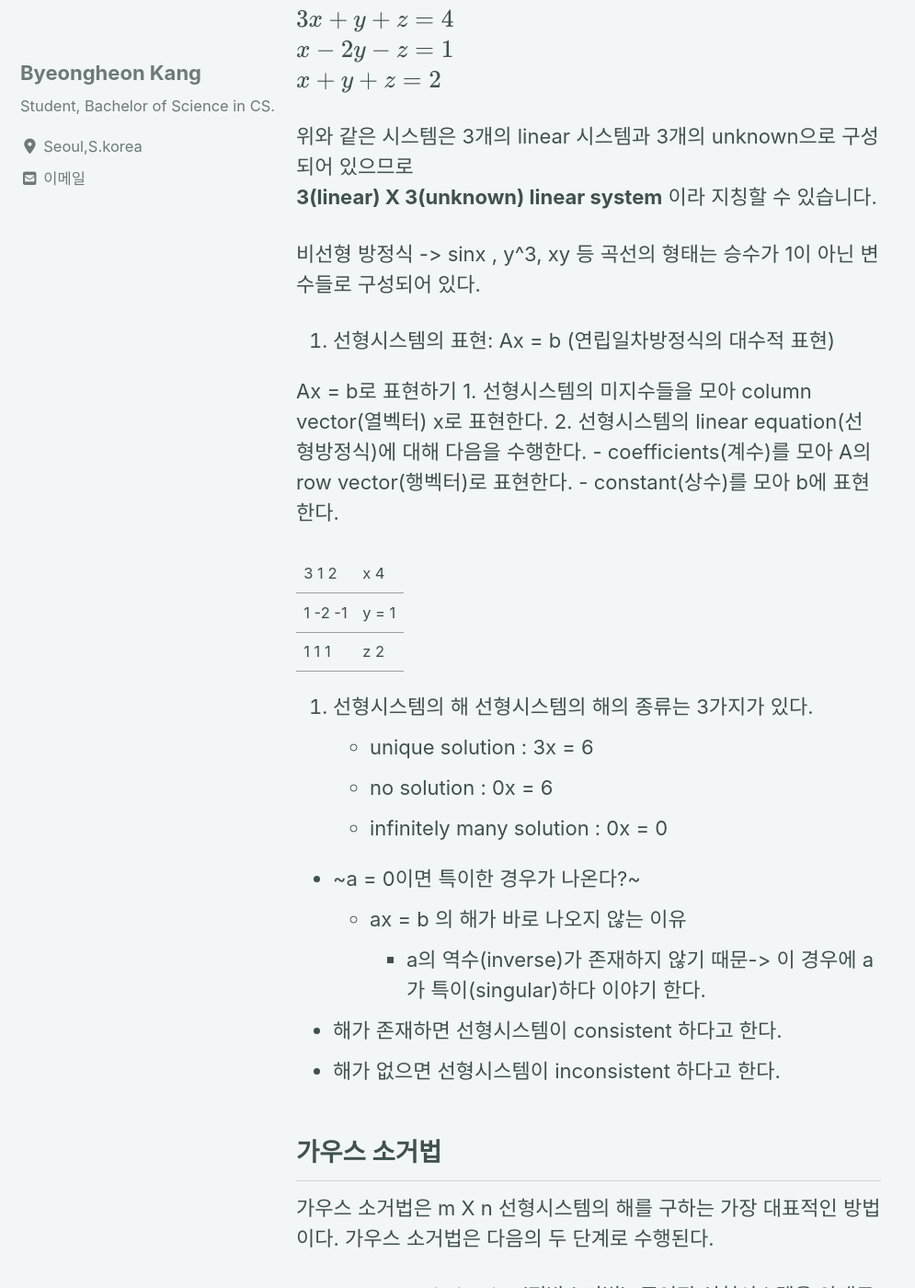
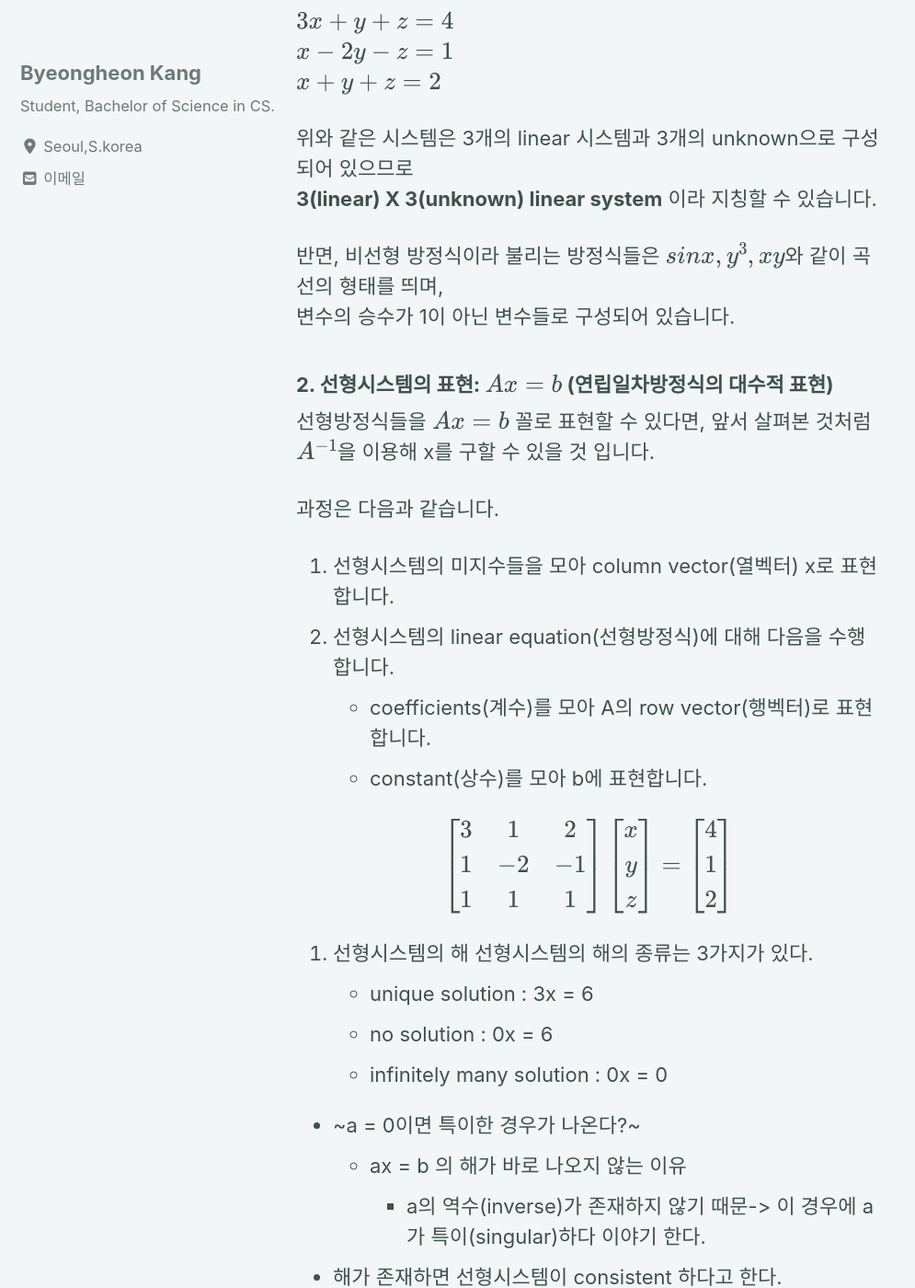
Before and after one commit to devtrail42/devtrail42.github.io, a Jekyll site: the page built from _posts/2020-12-07-linearSys.md, in a window 1280 px wide and 1400 px high, scrolled down 2733 px. Shown: the whole window at 92% size, without its empty margins (0-995 px from the left). Built offline with Jekyll 4.4.1, drawn with Linux system fonts in a browser that asks for light colours; cached includes are drawn as plain includes; nearby versions of some CDN libraries; formulas are drawn with MathJax 3; comment, search, counter and statistics services are not loaded.

Commit message:
edit linear post

```diff
--- a/_posts/2020-12-07-linearSys.md
+++ b/_posts/2020-12-07-linearSys.md
@@ -62,15 +62,15 @@ $$x - 2y = 1$$
 
 다음으로 살펴볼 것은 선형 시스템을 구성하는 요소들입니다.
 
-1. 선형 방정식
+### 1. 선형 방정식
 
-    * linear
-    선의 형태를 나타내는 식?
-    -> linear란 평면이나 왜곡되지 않은 공간(올곧은 공간)을 의미힙니다.
-    ex) $3x + y + z = 4$ -> 평면 (올곧게 그려진다) -> linear하다.
+* linear
+선의 형태를 나타내는 식?
+-> linear란 평면이나 왜곡되지 않은 공간(올곧은 공간)을 의미힙니다.
+ex) $3x + y + z = 4$ -> 평면 (올곧게 그려진다) -> linear하다.
 
-    * unknown(variable)
-    우리가 알아내려는 미지수들을 의미합니다. ex) $x, y, z ...$
+* unknown(variable)
+우리가 알아내려는 미지수들을 의미합니다. ex) $x, y, z ...$
 
 $$ 3x + y + z = 4 $$
 $$ x - 2y - z = 1 $$
@@ -79,20 +79,37 @@ $$ x + y + z = 2 $$
 위와 같은 시스템은 3개의 linear 시스템과 3개의 unknown으로 구성되어 있으므로
 **3(linear) X 3(unknown) linear system** 이라 지칭할 수 있습니다.
 
-비선형 방정식 -> sinx , y^3, xy 등 곡선의 형태는 승수가 1이 아닌 변수들로 구성되어 있다.
+반면, 비선형 방정식이라 불리는 방정식들은 $sinx , y^3, xy$와 같이 곡선의 형태를 띄며,
+변수의 승수가 1이 아닌 변수들로 구성되어 있습니다.
 
-2. 선형시스템의 표현: Ax = b (연립일차방정식의 대수적 표현)
+### 2. 선형시스템의 표현: $Ax = b$ (연립일차방정식의 대수적 표현)
 
-Ax = b로 표현하기
-    1. 선형시스템의 미지수들을 모아 column vector(열벡터) x로 표현한다.
-    2. 선형시스템의 linear equation(선형방정식)에 대해 다음을 수행한다.
-        - coefficients(계수)를 모아 A의 row vector(행벡터)로 표현한다.
-        - constant(상수)를 모아 b에 표현한다.
+선형방정식들을 $Ax = b$ 꼴로 표현할 수 있다면,
+앞서 살펴본 것처럼 $A^{-1}$을 이용해 x를 구할 수 있을 것 입니다.
 
-3  1  2 | x     4
-1 -2 -1 | y  =  1
-1  1  1 | z     2
+과정은 다음과 같습니다.
+1. 선형시스템의 미지수들을 모아 column vector(열벡터) x로 표현합니다.
+2. 선형시스템의 linear equation(선형방정식)에 대해 다음을 수행합니다.
+    - coefficients(계수)를 모아 A의 row vector(행벡터)로 표현합니다.
+    - constant(상수)를 모아 b에 표현합니다.
 
+$$\begin{bmatrix}
+3 & 1 & 2\\
+1 & -2 & -1\\
+1 & 1 & 1
+\end{bmatrix}
+\begin{bmatrix}
+x\\
+y\\
+z
+\end{bmatrix}
+=
+\begin{bmatrix}
+4\\
+1\\
+2
+\end{bmatrix}
+$$
 
 3. 선형시스템의 해
 선형시스템의 해의 종류는 3가지가 있다.
```
